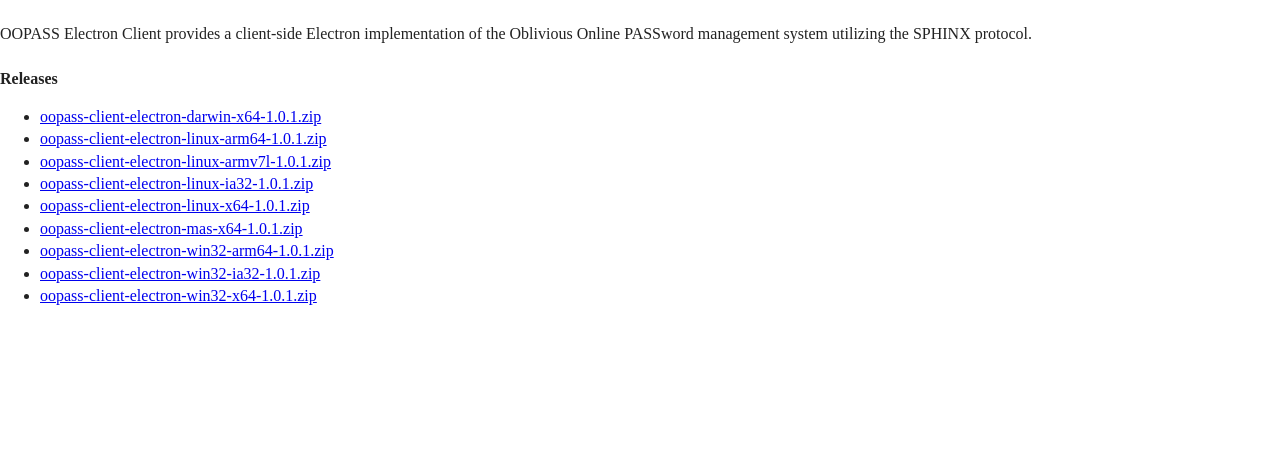
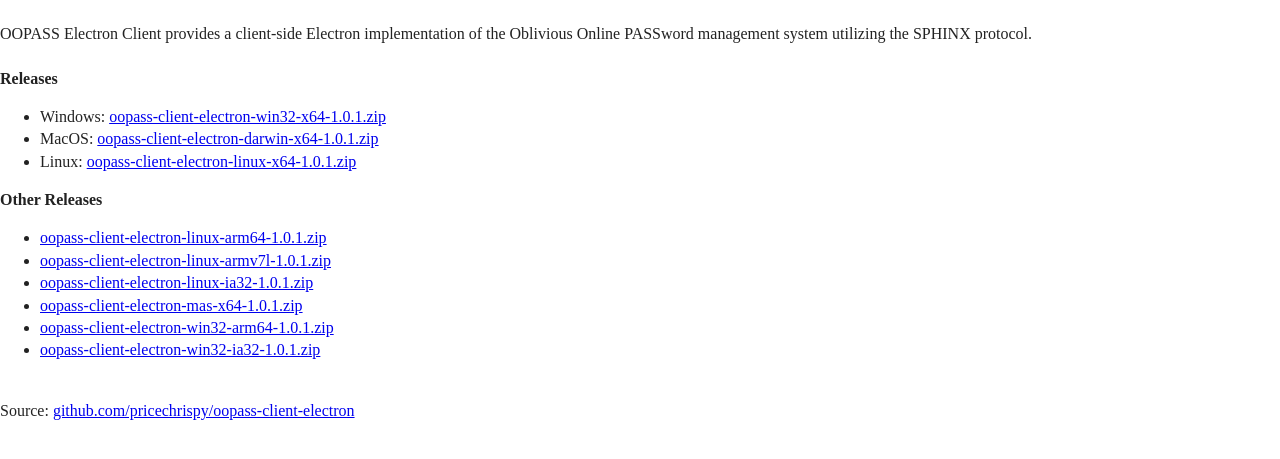
Before and after one commit to pricechrispy/oopass-client-electron, an Electron app: page docs/index.html in a window 1280 px wide. Shown: the part 31-490 px from the top of the page. Drawn offline with Linux system fonts and the light colour scheme.

Commit message:
organize releases

```diff
--- a/docs/index.html
+++ b/docs/index.html
@@ -22,16 +22,23 @@
         <div class="release">
             <span>Releases</span>
             <ul>
-                <li><a href="release/oopass-client-electron-darwin-x64-1.0.1.zip">oopass-client-electron-darwin-x64-1.0.1.zip</a></li>
+                <li>Windows: <a href="release/oopass-client-electron-win32-x64-1.0.1.zip">oopass-client-electron-win32-x64-1.0.1.zip</a></li>
+                <li>MacOS: <a href="release/oopass-client-electron-darwin-x64-1.0.1.zip">oopass-client-electron-darwin-x64-1.0.1.zip</a></li>
+                <li>Linux: <a href="release/oopass-client-electron-linux-x64-1.0.1.zip">oopass-client-electron-linux-x64-1.0.1.zip</a></li>
+            </ul>
+            <span>Other Releases</span>
+            <ul>
                 <li><a href="release/oopass-client-electron-linux-arm64-1.0.1.zip">oopass-client-electron-linux-arm64-1.0.1.zip</a></li>
                 <li><a href="release/oopass-client-electron-linux-armv7l-1.0.1.zip">oopass-client-electron-linux-armv7l-1.0.1.zip</a></li>
                 <li><a href="release/oopass-client-electron-linux-ia32-1.0.1.zip">oopass-client-electron-linux-ia32-1.0.1.zip</a></li>
-                <li><a href="release/oopass-client-electron-linux-x64-1.0.1.zip">oopass-client-electron-linux-x64-1.0.1.zip</a></li>
                 <li><a href="release/oopass-client-electron-mas-x64-1.0.1.zip">oopass-client-electron-mas-x64-1.0.1.zip</a></li>
                 <li><a href="release/oopass-client-electron-win32-arm64-1.0.1.zip">oopass-client-electron-win32-arm64-1.0.1.zip</a></li>
                 <li><a href="release/oopass-client-electron-win32-ia32-1.0.1.zip">oopass-client-electron-win32-ia32-1.0.1.zip</a></li>
-                <li><a href="release/oopass-client-electron-win32-x64-1.0.1.zip">oopass-client-electron-win32-x64-1.0.1.zip</a></li>
             </ul>
+        </div>
+        <br>
+        <div class="source">
+            <span>Source: <a href="https://github.com/pricechrispy/oopass-client-electron">github.com/pricechrispy/oopass-client-electron</a></span>
         </div>
     </body>
 </html>
```
